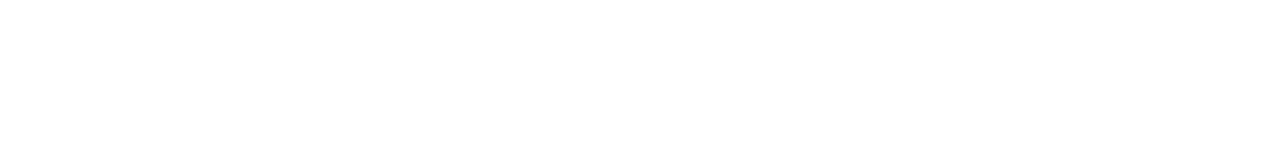
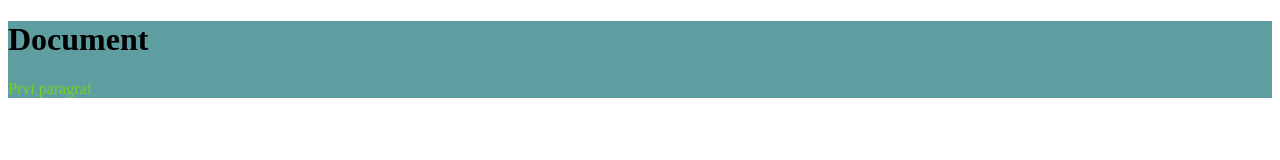
Before and after one commit to Aleksa2309/Calculator, a plain HTML site: page index.html in a window 1280 px wide. Drawn offline with Linux system fonts and the light colour scheme.

Commit message:
komitovacu ti ono sto ne bi hteo da komitujem

```diff
--- a/index.html
+++ b/index.html
@@ -1,12 +1,16 @@
 <!DOCTYPE html>
 <html lang="en">
 <head>
+    <link rel="stylesheet" href="style.css">
     <meta charset="UTF-8">
     <meta http-equiv="X-UA-Compatible" content="IE=edge">
     <meta name="viewport" content="width=device-width, initial-scale=1.0">
     <title>Document</title>
 </head>
 <body>
-
+    <div class="pozadina">
+        <h1>Document</h1>
+        <p class="tekst"> Prvi paragraf </p>
+    </div>
 </body>
 </html>
--- a/style.css
+++ b/style.css
@@ -0,0 +1,9 @@
+.tekst
+{
+    color: rgb(117, 209, 32);
+}
+
+.pozadina
+{
+    background-color: cadetblue;
+}
```
